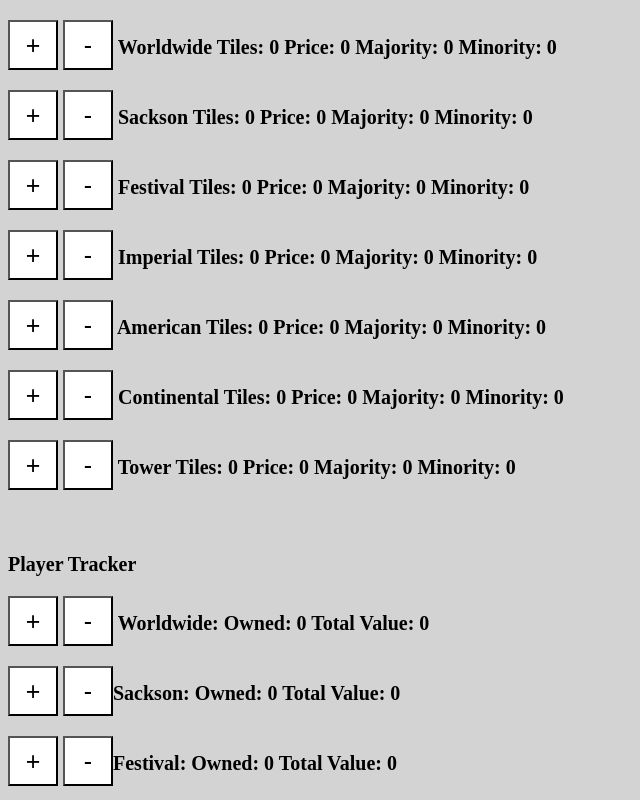
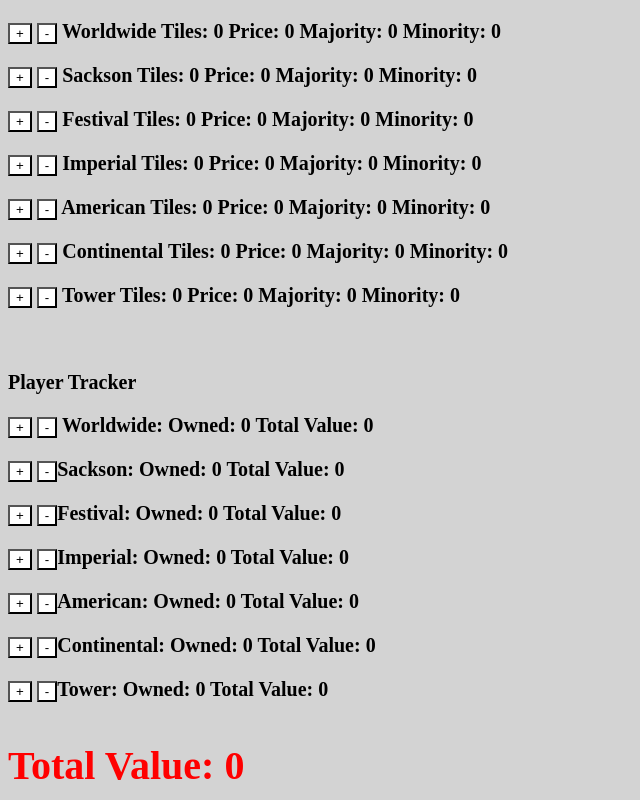
Before and after one commit to bjrobis/Acquire, a plain HTML site: page index.html in a window 1280 px wide. Shown: the top 800 px of the page, without its empty margins (0-640 px from the left). Drawn offline with Linux system fonts and the light colour scheme.

Commit message:
button size

```diff
--- a/styles.css
+++ b/styles.css
@@ -9,10 +9,6 @@ body {
 
 button {
     background-color: white;
-    font-size: 1.25em;
-    width: 50px;
-    height: 50px;
-
 }
 
 .total {
```
